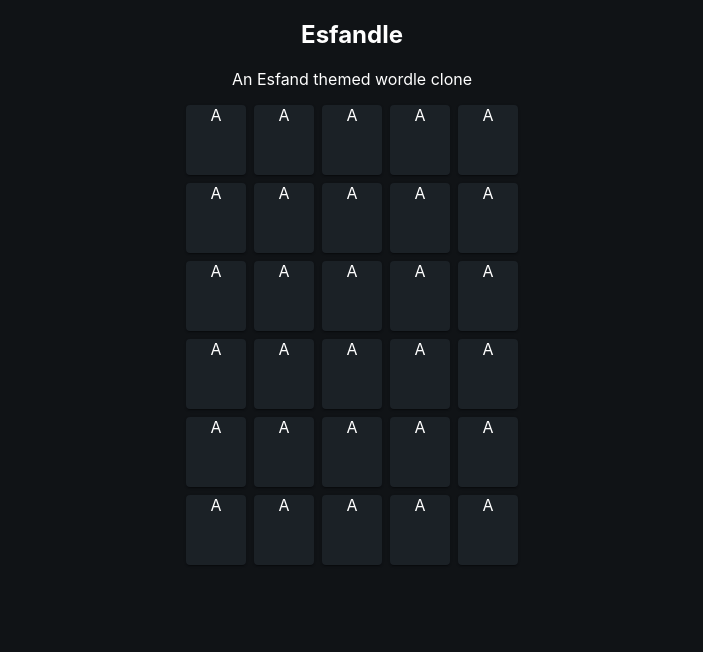
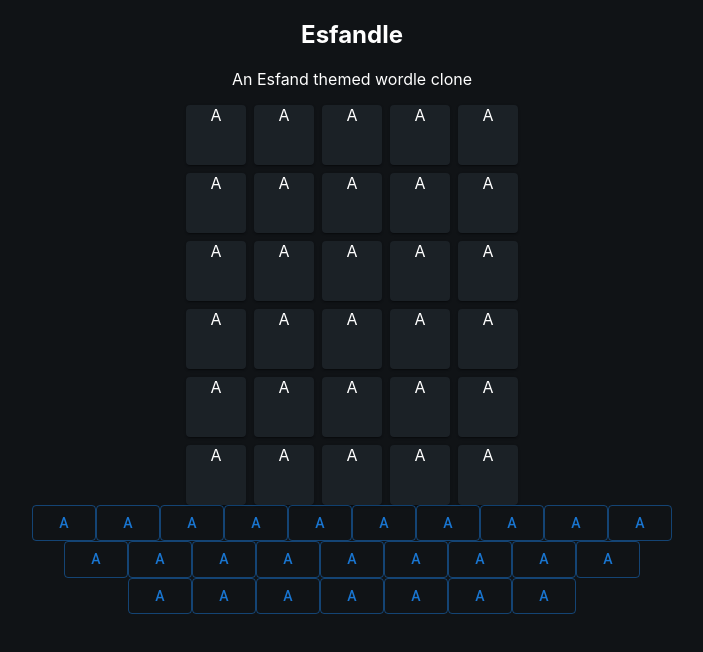
Before and after one commit to Esfands/Esfandle, a React (Create React App) app: page / in a window 1280 px wide. Shown: the top 652 px of the page, without its empty margins (288-991 px from the left). Built offline with nearby package versions, Linux system fonts and the light colour scheme.

Commit message:
Add keyboard base

```diff
--- a/src/App.tsx
+++ b/src/App.tsx
@@ -1,5 +1,6 @@
 import React from 'react';
 import GameGrid from '../src/components/grid/Grid';
+import Keyboard from './components/keyboard/Keyboard';
 import Header from '../src/components/Header';
 import './App.css';
 
@@ -8,6 +9,7 @@
     <div className="App">
       <Header/>
       <GameGrid/>
+      <Keyboard/>
     </div>
   );
 }
--- a/src/components/grid/Cell.tsx
+++ b/src/components/grid/Cell.tsx
@@ -3,7 +3,7 @@
 const Cell = () => {
 
     return (
-        <Paper sx={{ height: 70, width: 60 }} style={{backgroundColor: "#1b2126", color: "white"}}>A</Paper>
+        <Paper sx={{ height: 60, width: 60 }} style={{backgroundColor: "#1b2126", color: "white"}}>A</Paper>
     )
 };
 
--- /dev/null
+++ b/src/components/keyboard/Key.tsx
@@ -0,0 +1,9 @@
+import { Button } from '@mui/material';
+
+const Key = () => {
+    return (
+        <Button variant="outlined">A</Button>
+    )
+};
+
+export default Key;
--- /dev/null
+++ b/src/components/keyboard/Keyboard.tsx
@@ -0,0 +1,42 @@
+import Key from './Key';
+
+const Keyboard = () => {
+    return(
+        <div>
+            <div>
+                <Key/>
+                <Key/>
+                <Key/>
+                <Key/>
+                <Key/>
+                <Key/>
+                <Key/>
+                <Key/>
+                <Key/>
+                <Key/>
+            </div>
+            <div>
+            <Key/>
+            <Key/>
+            <Key/>
+            <Key/>
+            <Key/>
+            <Key/>
+            <Key/>
+            <Key/>
+            <Key/>
+            </div>
+            <div>
+            <Key/>
+            <Key/>
+            <Key/>
+            <Key/>
+            <Key/>
+            <Key/>
+            <Key/>
+            </div>
+        </div>
+    )
+};
+
+export default Keyboard;
```
